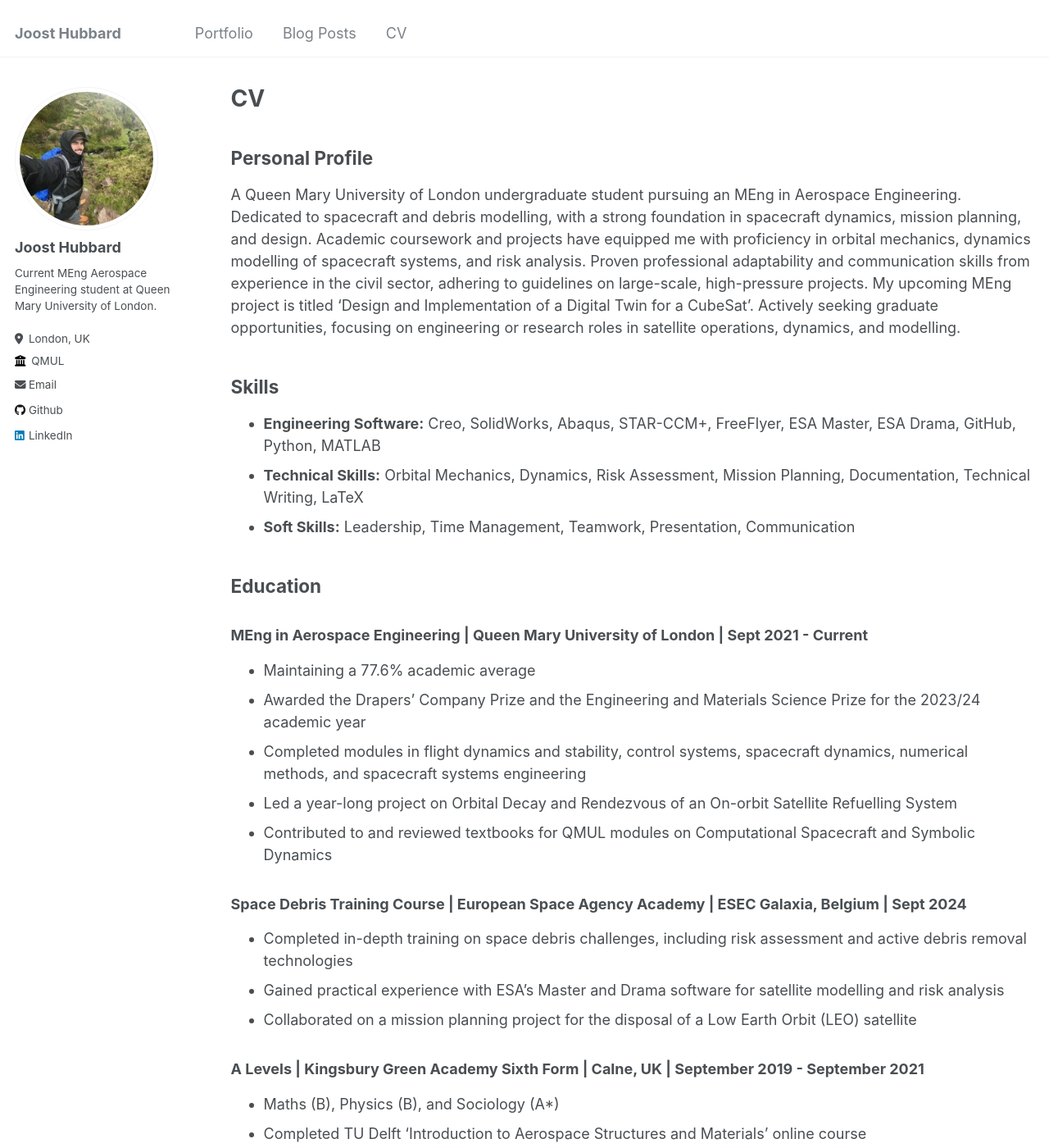
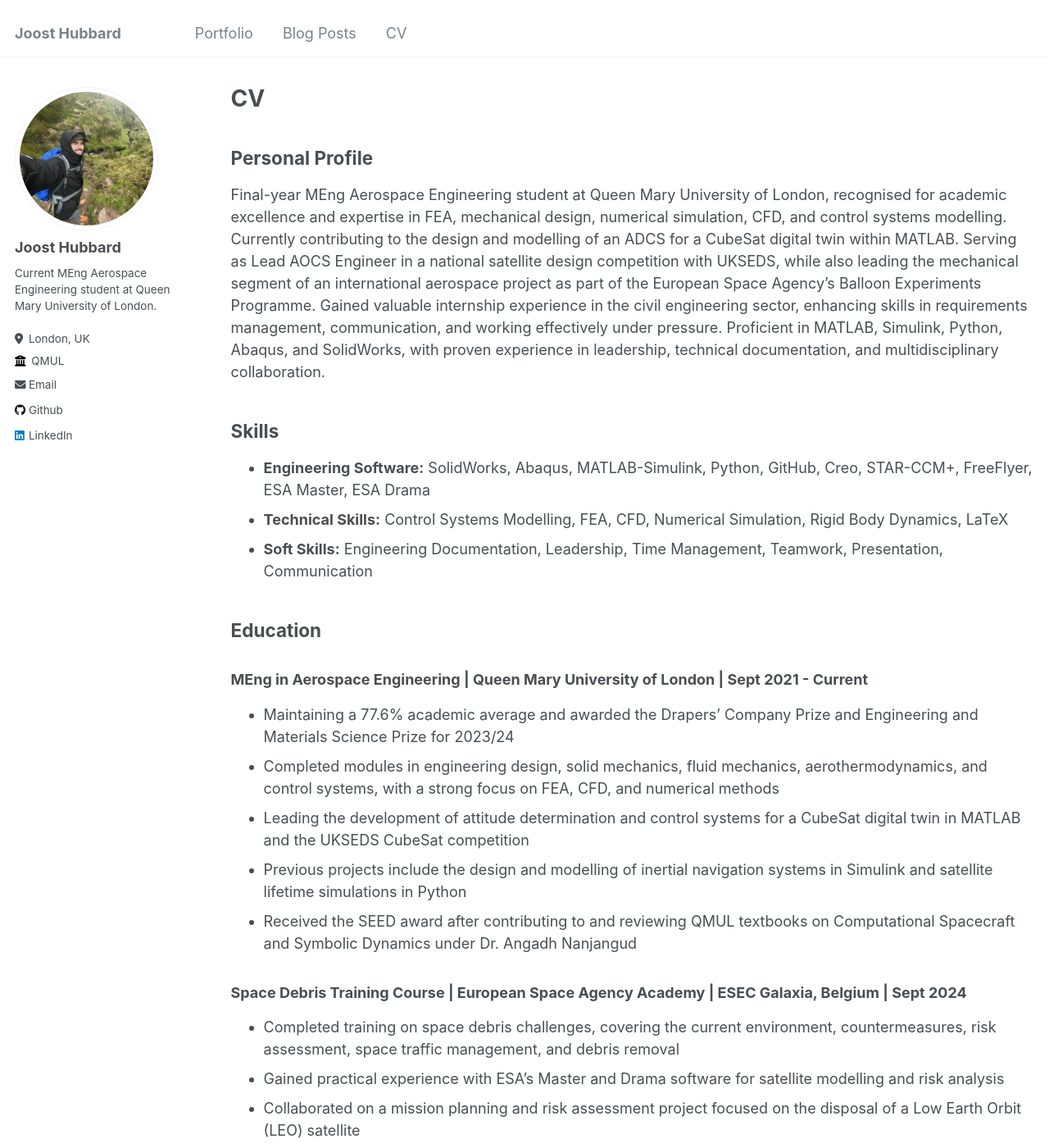
Before and after one commit to Joosty/Joosty..github.io, a Jekyll site: the page built from _pages/cv.md, in a window 1280 px wide and 1400 px high. Shown: the whole window at 82% size. Built offline with Jekyll 4.4.1, drawn with Linux system fonts in a browser that asks for light colours; some of the changed text lies outside the part shown.

Commit message:
Update cv.md

```diff
--- a/_pages/cv.md
+++ b/_pages/cv.md
@@ -11,27 +11,27 @@
 
 ## Personal Profile
 
-A Queen Mary University of London undergraduate student pursuing an MEng in Aerospace Engineering. Dedicated to spacecraft and debris modelling, with a strong foundation in spacecraft dynamics, mission planning, and design. Academic coursework and projects have equipped me with proficiency in orbital mechanics, dynamics modelling of spacecraft systems, and risk analysis. Proven professional adaptability and communication skills from experience in the civil sector, adhering to guidelines on large-scale, high-pressure projects. My upcoming MEng project is titled 'Design and Implementation of a Digital Twin for a CubeSat'. Actively seeking graduate opportunities, focusing on engineering or research roles in satellite operations, dynamics, and modelling.
+Final-year MEng Aerospace Engineering student at Queen Mary University of London, recognised for academic excellence and expertise in FEA, mechanical design, numerical simulation, CFD, and control systems modelling. Currently contributing to the design and modelling of an ADCS for a CubeSat digital twin within MATLAB. Serving as Lead AOCS Engineer in a national satellite design competition with UKSEDS, while also leading the mechanical segment of an international aerospace project as part of the European Space Agency's Balloon Experiments Programme. Gained valuable internship experience in the civil engineering sector, enhancing skills in requirements management, communication, and working effectively under pressure. Proficient in MATLAB, Simulink, Python, Abaqus, and SolidWorks, with proven experience in leadership, technical documentation, and multidisciplinary collaboration.
 
 ## Skills
 
-* **Engineering Software:** Creo, SolidWorks, Abaqus, STAR-CCM+, FreeFlyer, ESA Master, ESA Drama, GitHub, Python, MATLAB
-* **Technical Skills:** Orbital Mechanics, Dynamics, Risk Assessment, Mission Planning, Documentation, Technical Writing, LaTeX
-* **Soft Skills:** Leadership, Time Management, Teamwork, Presentation, Communication
+* **Engineering Software:** SolidWorks, Abaqus, MATLAB-Simulink, Python, GitHub, Creo, STAR-CCM+, FreeFlyer, ESA Master, ESA Drama
+* **Technical Skills:** Control Systems Modelling, FEA, CFD, Numerical Simulation, Rigid Body Dynamics, LaTeX
+* **Soft Skills:** Engineering Documentation, Leadership, Time Management, Teamwork, Presentation, Communication
 
 ## Education
 
 ### MEng in Aerospace Engineering | Queen Mary University of London | Sept 2021 - Current
-* Maintaining a 77.6% academic average
-* Awarded the Drapers' Company Prize and the Engineering and Materials Science Prize for the 2023/24 academic year
-* Completed modules in flight dynamics and stability, control systems, spacecraft dynamics, numerical methods, and spacecraft systems engineering
-* Led a year-long project on Orbital Decay and Rendezvous of an On-orbit Satellite Refuelling System
-* Contributed to and reviewed textbooks for QMUL modules on Computational Spacecraft and Symbolic Dynamics
+* Maintaining a 77.6% academic average and awarded the Drapers' Company Prize and Engineering and Materials Science Prize for 2023/24
+* Completed modules in engineering design, solid mechanics, fluid mechanics, aerothermodynamics, and control systems, with a strong focus on FEA, CFD, and numerical methods
+* Leading the development of attitude determination and control systems for a CubeSat digital twin in MATLAB and the UKSEDS CubeSat competition
+* Previous projects include the design and modelling of inertial navigation systems in Simulink and satellite lifetime simulations in Python
+* Received the SEED award after contributing to and reviewing QMUL textbooks on Computational Spacecraft and Symbolic Dynamics under Dr. Angadh Nanjangud
 
 ### Space Debris Training Course | European Space Agency Academy | ESEC Galaxia, Belgium | Sept 2024
-* Completed in-depth training on space debris challenges, including risk assessment and active debris removal technologies
+* Completed training on space debris challenges, covering the current environment, countermeasures, risk assessment, space traffic management, and debris removal
 * Gained practical experience with ESA's Master and Drama software for satellite modelling and risk analysis
-* Collaborated on a mission planning project for the disposal of a Low Earth Orbit (LEO) satellite
+* Collaborated on a mission planning and risk assessment project focused on the disposal of a Low Earth Orbit (LEO) satellite
 
 ### A Levels | Kingsbury Green Academy Sixth Form | Calne, UK | September 2019 - September 2021
 * Maths (B), Physics (B), and Sociology (A*)
@@ -41,14 +41,14 @@
 ## Work Experience
 
 ### Trainee Civil Engineer | BAM UK and Ireland | AWE Burghfield, UK | May 2023 - July 2023
-* Conducted surveys, completed setting out, and ensured quality standards across project areas
-* Developed action plans, programmes, and risk assessments for project components
-* Gained experience with CAD packages like Autodesk Civil 3D
-* Performed marking out and pre/post-surveying using industry-standard equipment
+* Developed a detailed project plan and risk assessment for the demobilisation of project components
+* Conducted surveys, completed setting out, ensured quality standards across project areas
+* Introduced to CAD packages like Autodesk Civil 3D and maintained concrete test records
+* Enhanced communication and project integration skills in a fast-paced environment
 * **Skills developed:** CAD, Concrete Testing, Surveying, Documentation, Teamwork, Time Management
 
 ### Caddie | Swingers Crazy Golf | London, UK | September 2022 - December 2022
-* Engaged in customer-focused roles, ensuring exceptional guest experiences
+* Engaged in a heavily customer-focused role, ensuring exceptional guest experiences
 * Developed skills in independent problem-solving in a fast-paced environment
 * Enhanced communication and public speaking abilities
 * **Skills developed:** Problem-solving, Communication, Time management, Teamwork
@@ -56,41 +56,46 @@
 ### Online Work Experience | Halliday Fraser Monro | Remote | Summer 2020
 * Gained CAD experience using SketchUp to create 3D structures
 * Worked to design briefs and schedules, demonstrating project management skills
-* Engaged in creative problem-solving to fulfil design briefs
 * **Skills developed:** CAD (SketchUp), Project Management, Creative Problem Solving, Remote Work
 
 ## Projects
 
-### Computational Spacecraft and Symbolic Dynamics Textbook Documentation
-*Queen Mary University of London | London, UK | Jun 2024 - Current*
-* Collaborating with Dr. Angadh Nanjangud on textbooks for Computational Spacecraft and Symbolic Dynamics modules
-* Contributing as both writer and reviewer, ensuring accuracy and clarity in technical explanations
-* Assisting in the development of a textbook on variable mass systems
-* **Skills:** Symbolic Dynamics, Spacecraft Dynamics, VMS Dynamics, Python, Jupyter Books, Git, Github, Markdown
+### Design and Implementation of ADCS for the Digital Twin of a CubeSat
+*Queen Mary University of London | London, UK | Sep 2024 - Current*
+* Leading the design, simulation, and integration of the Attitude Determination and Control Subsystem (ADCS) for a generic, modular digital twin of a CubeSat
+* Designing and modelling a quaternion-feedback ADCS in MATLAB/SIMULINK
+* Managing a team of five students, coordinating tasks and ensuring progress towards development
+* **Skills:** Spacecraft Dynamics, ADCS Design, Quaternion Feedback, System Modelling, MATLAB, SIMULINK
 
-### Mission Planning for LEO Satellite Disposal
-*ESA Space Debris Training Course | ESEC Galaxia, Belgium | Sep 2024*
-* Designed a mission plan for the Sentinel 2c satellite disposal, adhering to ESA's space debris mitigation guidelines
-* Utilized ESA Drama for satellite modelling, lifetime estimation, and risk assessment
-* Presented mission proposal to the head of the ESA space debris office
-* **Skills:** ESA Drama, ESA Master, Mission Planning, Risk Assessment, Technical Documentation
+### BEXUS Project SOBER: Payload and Mechanical Engineering Co-Lead
+*European Space Agency BEXUS Programme | Remote | Oct 2024 - Current*
+* Founding member and co-lead payload and mechanical engineer in an international team across 6 countries
+* Leading system layout, mechanical design, and simulations for stratospheric flight
+* Developing detailed documentation and maintaining stakeholder communication
+* **Skills:** Systems Engineering, Solidworks, Mechanical Design, Documentation
+
+### UKSEDS Satellite Design Competition: Lead AOCS Engineer
+*QMSEDS | London, UK | Oct 2024 - Current*
+* Leading AOCS engineering for CubeSat design focused on Rendezvous and Proximity Operations
+* Responsible for system and mechanical design of actuators, software, and control programming
+* **Skills:** Satellite Systems, Control Systems, Systems Engineering, Attitude Dynamics
+
+### Finite Element Analysis and Topology Optimisation
+*Queen Mary University of London | London, UK | Oct 2024 – Dec 2024*
+* Modelled and analyzed ESA's BEXUS ESCARGO structure frame section
+* Performed mesh convergence analysis and optimized frame design
+* Conducted material trade-off study, achieving 50% reduction in deformation
+* **Skills:** FEA, Abaqus, Structural Optimization, Materials Selection
+
+### Strapped-Down Inertial Measuring Unit (IMU) Simulation
+*Queen Mary University of London | London, UK | Oct 2024 - Dec 2024*
+* Developed SIMULINK model of navigation equations for strapped-down IMU
+* Simulated error dynamics and created interfaces for result display
+* **Skills:** Inertial Navigation, SIMULINK, Error Prediction, System Modelling
 
 ### On-orbit Satellite Refuelling System
 *Queen Mary University of London | London, UK | Sep 2023 - July 2024*
-* Developed an on-orbit refuelling system as part of a third-year project
-* Created Python scripts to simulate orbital decay and lifetime estimates
+* Developed Python scripts for orbital decay and lifetime estimates
 * Designed and simulated orbit maintenance and rendezvous manoeuvres
-* **Skills:** Orbital Mechanics, Python with SciPy, FreeFlyer, Overleaf, LaTeX
-
-### Computational Fluid Dynamics Project
-*Queen Mary University of London | London, UK | Nov 2023*
-* Analyzed inviscid flow over a compressor stator blade using STAR-CCM+
-* Evaluated mesh refinement and accuracy order effects
-* Optimized solutions using local mesh refinement
-* **Skills:** CFD, Mesh Refinement, STAR-CCM+, Data Analysis, Problem Solving
-
-## Interests
-
-* **Cooking:** Passionate about trying new recipes and cuisines in my spare time
-* **Hiking and Camping:** Regular outdoor enthusiast, exploring nature through hiking and camping
-* **Motor sports:** Avid Formula One follower, engaging in discussions about technical aspects of racing
+* Achieved 86% agreement with validation data
+* **Skills:** Orbital Mechanics, Python with SciPy, FreeFlyer, LaTeX
```
